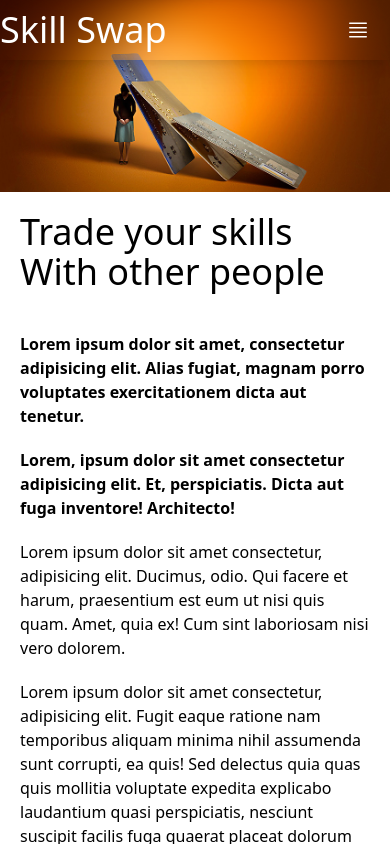
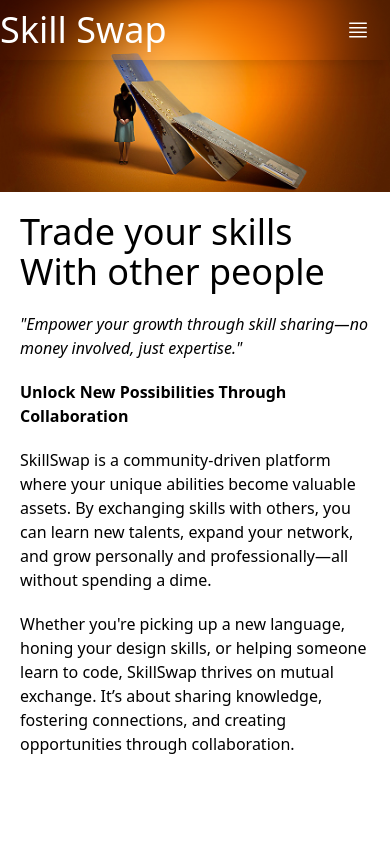
Before and after one commit to KaiMitchell/skillswap, a React (Vite) app: page / in a window 390 px wide. Built offline with nearby package versions, Linux system fonts and the light colour scheme; no server answers.

Commit message:
replaced lorem ipsum placeholder text with some site related content. slightly changed styling on mobile view: removed margin top and added italic + font-light to the  h3 tag

```diff
--- a/src/Pages/LandingPage.jsx
+++ b/src/Pages/LandingPage.jsx
@@ -22,7 +22,7 @@ function LandingPage({
                     <h1 className="text-6xl">With other people</h1>
                 </div>
                 <p className='hidden font-bold mt-5 sm:block'>
-                    Lorem ipsum dolor sit amet, consectetur adipisicing elit. Alias fugiat, magnam porro voluptates exercitationem dicta aut tenetur.
+                    "Empower your growth through skill sharing—no money involved, just expertise."
                 </p>
             </div>
             {/* purpose */}
@@ -32,17 +32,17 @@ function LandingPage({
                     <h1 className="text-4xl">Trade your skills</h1>
                     <h1 className="text-4xl">With other people</h1>
                 </div>
-                <p className='font-bold mt-5 sm:hidden'>
-                    Lorem ipsum dolor sit amet, consectetur adipisicing elit. Alias fugiat, magnam porro voluptates exercitationem dicta aut tenetur.
+                <p className='italic font-light sm:hidden'>
+                    "Empower your growth through skill sharing—no money involved, just expertise."
                 </p>
                 <h3 className='font-bold'>
-                    Lorem, ipsum dolor sit amet consectetur adipisicing elit. Et, perspiciatis. Dicta aut fuga inventore! Architecto!
+                    Unlock New Possibilities Through Collaboration
                 </h3>
                 <p>
-                    Lorem ipsum dolor sit amet consectetur, adipisicing elit. Ducimus, odio. Qui facere et harum, praesentium est eum ut nisi quis quam. Amet, quia ex! Cum sint laboriosam nisi vero dolorem.
+                    SkillSwap is a community-driven platform where your unique abilities become valuable assets. By exchanging skills with others, you can learn new talents, expand your network, and grow personally and professionally—all without spending a dime.
                 </p>
                 <p>
-                    Lorem ipsum dolor sit amet consectetur, adipisicing elit. Fugit eaque ratione nam temporibus aliquam minima nihil assumenda sunt corrupti, ea quis! Sed delectus quia quas quis mollitia voluptate expedita explicabo laudantium quasi perspiciatis, nesciunt suscipit facilis fuga quaerat placeat dolorum tenetur hic numquam repellat quod! Magni tenetur illum minima nemo?
+                    Whether you're picking up a new language, honing your design skills, or helping someone learn to code, SkillSwap thrives on mutual exchange. It’s about sharing knowledge, fostering connections, and creating opportunities through collaboration.
                 </p>
             </div>
         </main>
```
